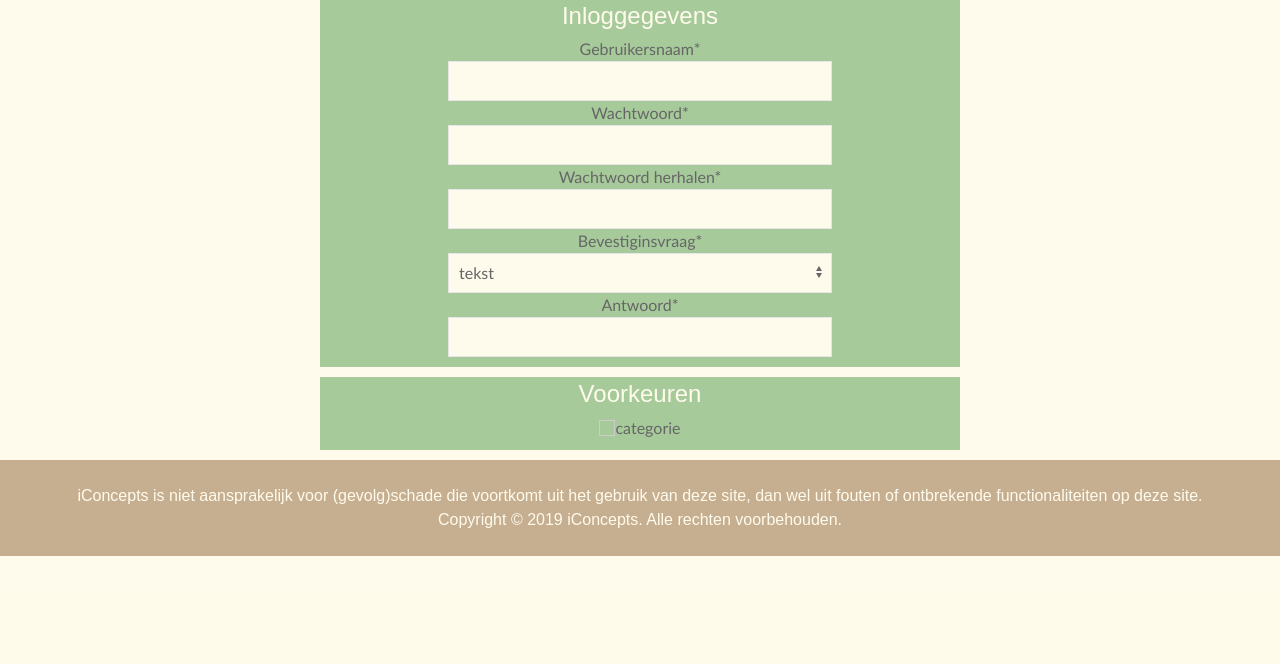
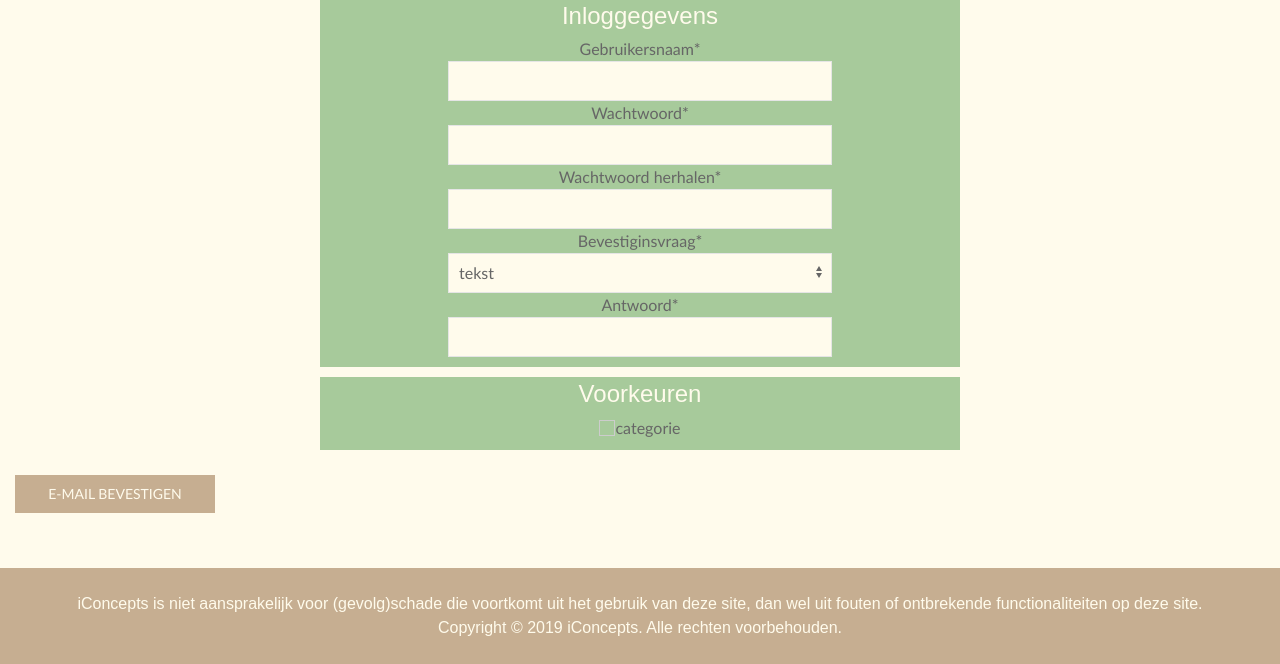
Before and after one commit to dzdylanzd/website, a PHP site: page /registreren.php in a window 1280 px wide. Shown: the part 822-1486 px from the top of the page. Before the commit the page ends 1378 px from the top, so only its background shows below. Run offline with PHP 8.4, Linux system fonts and the light colour scheme; some libraries are stand-ins or nearby versions.

Commit message:
Update registreren.php

```diff
--- a/UI-kit/registreren.php
+++ b/UI-kit/registreren.php
@@ -84,14 +84,16 @@
                     <div class="registreerbox">
                         <h3>Voorkeuren</h3>
                         <input class="uk-checkbox" type="checkbox" value="categorie">categorie<br>
-
+                    </div>
+                    <button class="uk-button knop-email">E-mail bevestigen</button>
                 </form>
             </div>
+        </div>
 
 
 
 
-            <?php include 'includes/footer.inc.php'; ?>
+        <?php include 'includes/footer.inc.php'; ?>
 
 </body>
 
```
